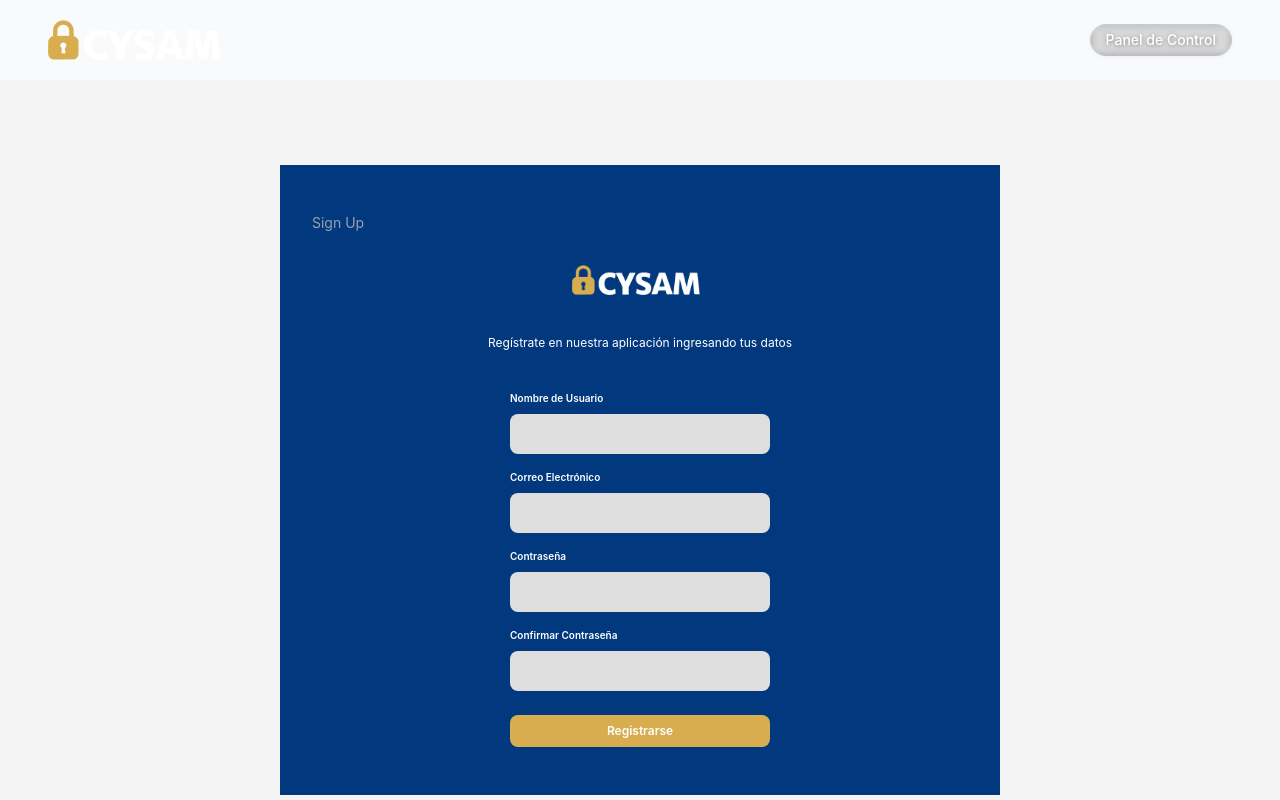
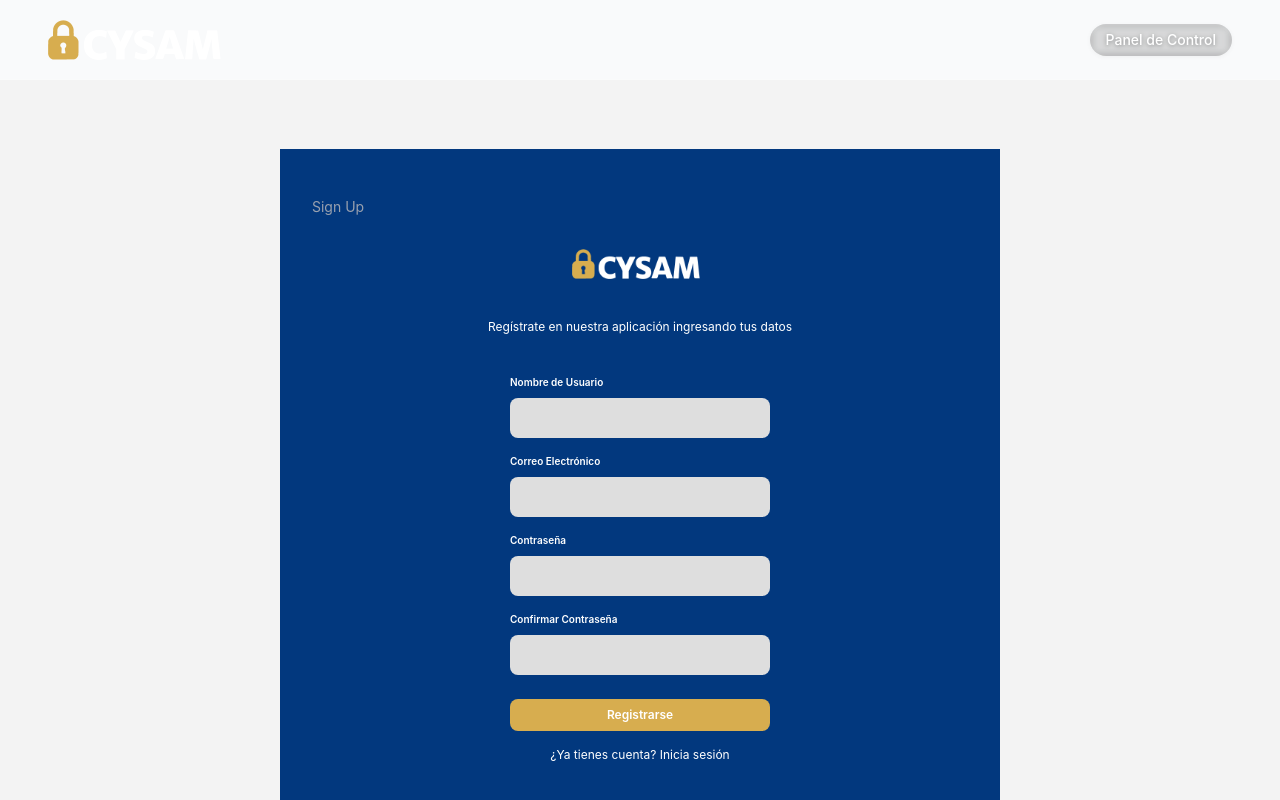
Before and after one commit to sohpiaarguedas/CYSAM, a React (Vite) app: page /register in a window 1280 px wide. Shown: the top 800 px of the page. Built offline with nearby package versions, Linux system fonts and the light colour scheme.

Commit message:
Se implementó funcionalidad para el Login y el Register mediante un link que permita redirigirlos a cada uno de ellos

```diff
--- a/src/components/AuthForm.tsx
+++ b/src/components/AuthForm.tsx
@@ -10,9 +10,11 @@ type AuthFormProps = {
     subtitle: string;
     fields: AuthField[];
     buttonText: string;
+    linkText?:string;
+    linkto?:string;
 };
 
-const AuthForm = ({title,subtitle,fields,buttonText}:AuthFormProps)=>{
+const AuthForm = ({title,subtitle,fields,buttonText,linkText,linkto}:AuthFormProps)=>{
     return(
         <div className="min-h-screen bg-[#f3f3f3] flex items-center justify-center px-6">
             <div className="w-full max-w-[720px] min-h-[520px] bg-[#02387E] flex flex-col items-center px-8 py-12">
@@ -44,6 +46,11 @@ const AuthForm = ({title,subtitle,fields,buttonText}:AuthFormProps)=>{
                     ))}
 
                     <button type='button' className='mt-2 h-8 rounded-lg bg-[#D7AD4F] text-xs font-semibold text-white hover:bg-[#051F41]'>{buttonText}</button>
+
+                    {linkto && (
+                        <a href={linkto} className="text-center text-xs text-white hover:text-[#D7AD4F]">{linkText}</a>
+                    )}
+
                 </div>
             </div>
         </div>
--- a/src/pages/LogIn.tsx
+++ b/src/pages/LogIn.tsx
@@ -20,6 +20,8 @@ const Login = () =>{
             subtitle="Inicia sesión en nuestra aplicación ingresando tus datos"
             fields={LoginFields}
             buttonText="Iniciar Sesión"
+            linkto="/register"
+            linkText="¿No tienes una cuenta? ¡Regístrate con nosotros!"
         />
     );
 };
--- a/src/pages/Register.tsx
+++ b/src/pages/Register.tsx
@@ -30,6 +30,8 @@ const Register = () => {
             subtitle="Regístrate en nuestra aplicación ingresando tus datos"
             fields={RegisterFields}
             buttonText="Registrarse"
+            linkto="/login"
+            linkText="¿Ya tienes cuenta? Inicia sesión"
         />
     );
 };
```
